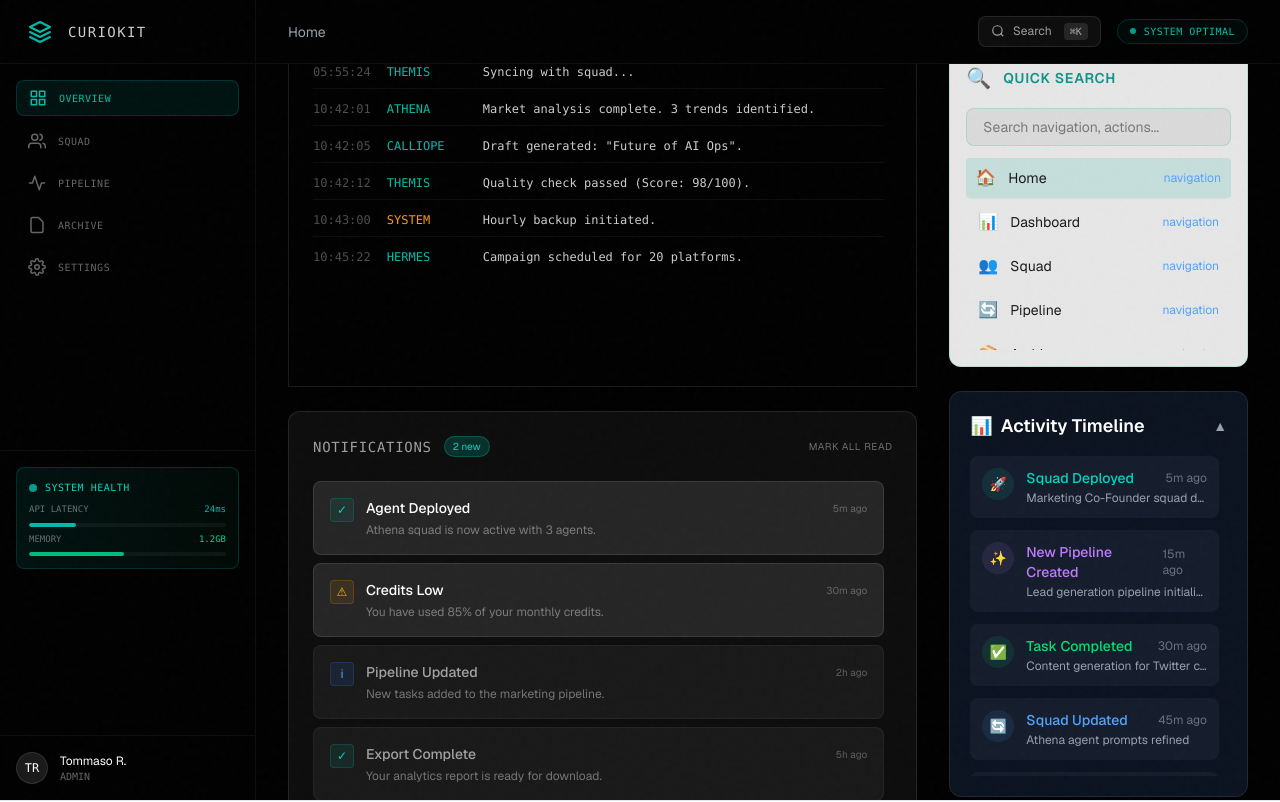
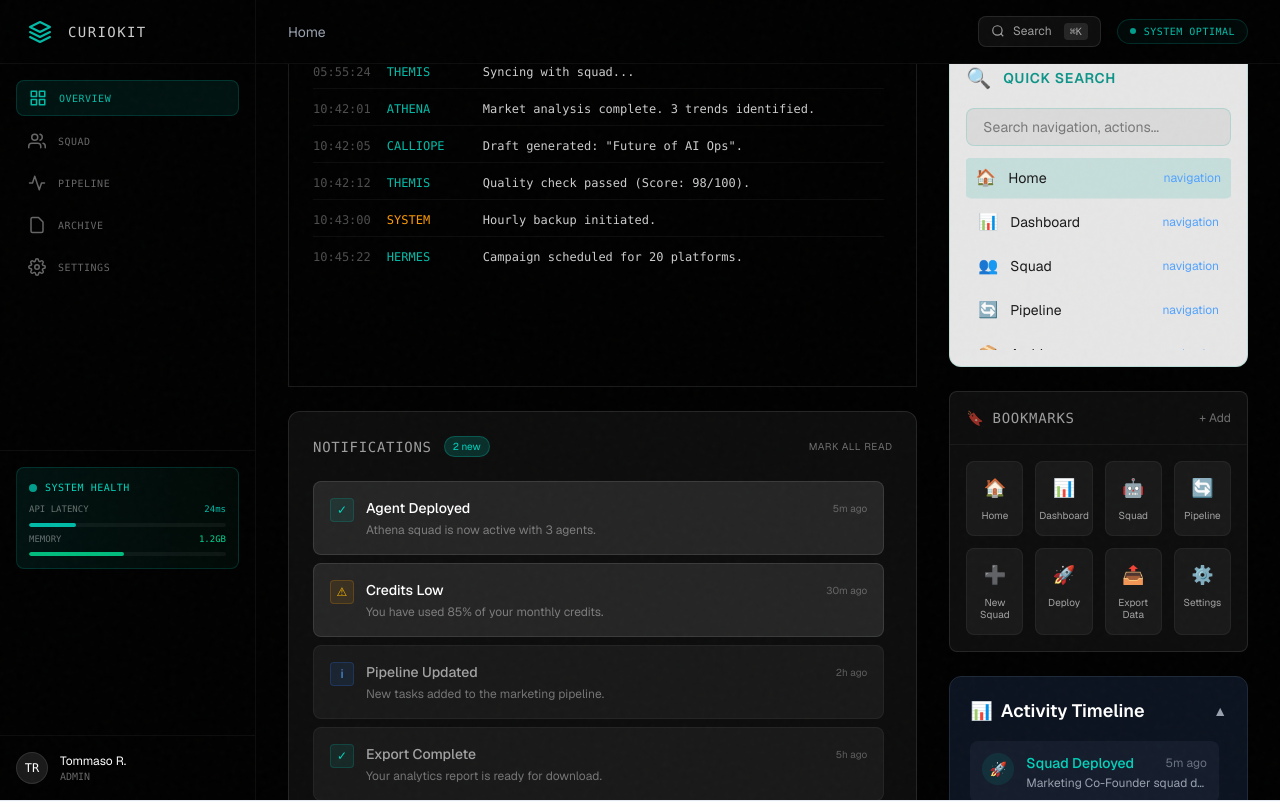
Before and after one commit to 0xnetborn/curiositas-clawkit, a Next.js app: page /dashboard in a window 1280 px wide. Shown: the top 802 px of the page. Built offline with nearby package versions, Linux system fonts and the light colour scheme.

Commit message:
feat: add BookmarksWidget to dashboard with lazy loading - autop run

```diff
--- a/src/app/dashboard/page.tsx
+++ b/src/app/dashboard/page.tsx
@@ -18,6 +18,7 @@ import LazyWidget, {
   LazyNotificationCenter,
   LazySearchFilterWidget,
   LazyActivityTimelineWidget,
+  LazyBookmarksWidget,
   WidgetSkeleton
 } from '@/components/LazyWidget';
 
@@ -220,6 +221,11 @@ export default function DashboardPage() {
               }} />
             </LazyWidget>
 
+            {/* Bookmarks Widget - Lazy Loaded */}
+            <LazyWidget fallback={<WidgetSkeleton type="default" height="h-48" />}>
+              <LazyBookmarksWidget />
+            </LazyWidget>
+
             {/* Activity Timeline Widget - Lazy Loaded */}
             <LazyWidget fallback={<WidgetSkeleton type="feed" height="h-64" />}>
               <LazyActivityTimelineWidget />
--- /dev/null
+++ b/src/components/BookmarksWidget.tsx
@@ -0,0 +1,76 @@
+'use client';
+
+import { useEffect, useRef } from 'react';
+import { useRouter } from 'next/navigation';
+import { animate, stagger } from 'animejs';
+
+interface Bookmark {
+  id: string;
+  label: string;
+  icon: string;
+  path: string;
+  category: 'nav' | 'action';
+}
+
+const defaultBookmarks: Bookmark[] = [
+  { id: 'home', label: 'Home', icon: '🏠', path: '/', category: 'nav' },
+  { id: 'dashboard', label: 'Dashboard', icon: '📊', path: '/dashboard', category: 'nav' },
+  { id: 'squad', label: 'Squad', icon: '🤖', path: '/dashboard/squad', category: 'nav' },
+  { id: 'pipeline', label: 'Pipeline', icon: '🔄', path: '/dashboard/pipeline', category: 'nav' },
+  { id: 'new-squad', label: 'New Squad', icon: '➕', path: 'action', category: 'action' },
+  { id: 'deploy', label: 'Deploy', icon: '🚀', path: 'action', category: 'action' },
+  { id: 'export', label: 'Export Data', icon: '📤', path: 'action', category: 'action' },
+  { id: 'settings', label: 'Settings', icon: '⚙️', path: '/dashboard/settings', category: 'nav' },
+];
+
+export default function BookmarksWidget() {
+  const router = useRouter();
+  const containerRef = useRef<HTMLDivElement>(null);
+
+  useEffect(() => {
+    if (!containerRef.current) return;
+
+    animate(containerRef.current.querySelectorAll('.bookmark-item'), {
+      opacity: [0, 1],
+      scale: [0.9, 1],
+      delay: stagger(50),
+      easing: 'easeOutExpo',
+      duration: 400,
+    });
+  }, []);
+
+  const handleClick = (bookmark: Bookmark) => {
+    if (bookmark.category === 'nav') {
+      router.push(bookmark.path);
+    } else {
+      // Handle actions
+      console.log('Action triggered:', bookmark.id);
+    }
+  };
+
+  return (
+    <div className="bg-white/5 border border-white/10 rounded-lg overflow-hidden">
+      <div className="p-4 border-b border-white/5 flex items-center justify-between">
+        <h3 className="text-sm font-mono text-white/60 uppercase tracking-wider flex items-center gap-2">
+          <span>🔖</span> Bookmarks
+        </h3>
+        <button className="text-xs text-white/40 hover:text-white transition-colors">
+          + Add
+        </button>
+      </div>
+
+      <div ref={containerRef} className="p-4 grid grid-cols-4 gap-3">
+        {defaultBookmarks.map((bookmark) => (
+          <button
+            key={bookmark.id}
+            onClick={() => handleClick(bookmark)}
+            className="bookmark-item flex flex-col items-center gap-2 p-3 rounded-lg bg-white/5 border border-white/5 hover:border-white/20 hover:bg-white/10 transition-all group"
+          >
+            <span className="text-lg group-hover:scale-110 transition-transform">{bookmark.icon}</span>
+            <span className="text-[10px] text-white/60 text-center leading-tight">{bookmark.label}</span>
+          </button>
+        ))}
+      </div>
+    </div>
+  );
+}
--- a/src/components/LazyWidget.tsx
+++ b/src/components/LazyWidget.tsx
@@ -131,3 +131,4 @@ export const LazyQuickActionsWidget = lazy(() => import('@/components/QuickActio
 export const LazyNotificationCenter = lazy(() => import('@/components/NotificationCenter').then(m => ({ default: m.default })));
 export const LazySearchFilterWidget = lazy(() => import('@/components/SearchFilterWidget').then(m => ({ default: m.default })));
 export const LazyActivityTimelineWidget = lazy(() => import('@/components/ActivityTimelineWidget').then(m => ({ default: m.default })));
+export const LazyBookmarksWidget = lazy(() => import('@/components/BookmarksWidget').then(m => ({ default: m.default })));
```
Also changed, not shown: 1 other file (tests, documents, lock files or other folders).
